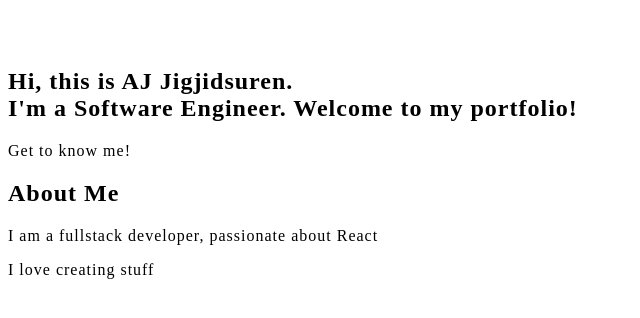
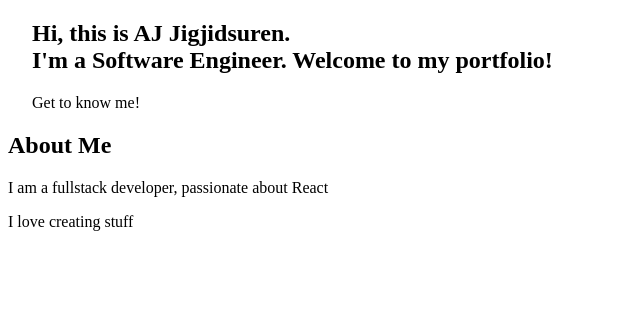
Before and after one commit to aizamjj/portfolio-website, a React app: page / in a window 1280 px wide. Shown: the top 318 px of the page, without its empty margins (0-640 px from the left). Built offline with nearby package versions, Linux system fonts and the light colour scheme.

Commit message:
Add stylesheets and material-ui

```diff
--- a/package.json
+++ b/package.json
@@ -48,6 +48,7 @@
     "webpack-merge": "^4.2.2"
   },
   "dependencies": {
+    "@material-ui/core": "^4.11.0",
     "node-sass": "^4.14.1",
     "path": "^0.12.7",
     "react": "^16.13.1",
--- a/src/components/App.jsx
+++ b/src/components/App.jsx
@@ -1,5 +1,5 @@
 import React, { useState, useEffect } from 'react';
-import './App.scss';
+import '../style/main.scss';
 import { PortfolioProvider } from '../context/context';
 
 // component imports
@@ -10,20 +10,18 @@ import About from './About';
 // other imports
 import { heroData, aboutData } from '../data/data';
 
-
 const App = () => {
   const [hero, setHero] = useState({});
   const [about, setAbout] = useState({});
-
   useEffect(() => {
-    setHero({...heroData});
-    setAbout({...aboutData});
+    setHero({ ...heroData });
+    setAbout({ ...aboutData });
   }, []);
 
   return (
     <PortfolioProvider value={{ hero, about }}>
-      <Hero/>
-      <About/>
+      <Hero id="hero"/>
+      <About />
     </PortfolioProvider>
   );
 };
--- a/src/components/App.scss
+++ /dev/null
@@ -1,12 +0,0 @@
-#app {
-    letter-spacing: 1px;
-    padding-top: 40px;
-
-    & > div {
-        display: flex;
-        font-size: 25px;
-        font-weight: bold;
-        justify-content: center;
-        margin: 0 auto;
-    }
-}
--- a/src/components/Hero.jsx
+++ b/src/components/Hero.jsx
@@ -1,12 +1,14 @@
 import React, { useContext } from 'react';
 import PortfolioContext from '../context/context';
+import Container from '@material-ui/core/Container';
 
 const Hero = () => {
   const { hero } = useContext(PortfolioContext);
   const { title, name, subtitle, cta } = hero;
 
   return (
-      <section>
+      <section id="hero">
+        <Container>
           <h1>
             {title}
             <span>
@@ -20,6 +22,7 @@ const Hero = () => {
               {cta}
             </a>
           </p>
+        </Container>
       </section>
   );
 };
--- a/src/index.html
+++ b/src/index.html
@@ -4,6 +4,8 @@
         <meta charset="utf-8">
         <title>AJ's Portfolio</title>
         <link rel="stylesheet" href="https://fonts.googleapis.com/css?family=Roboto+Mono">
+        <!-- <link rel="stylesheet/scss" type="text/css" href="/src/style/main.scss" /> -->
+        <!-- <script src="main.scss" type="></script>     -->
     </head>
     <body>
         <div id ="app"></div>
--- /dev/null
+++ b/src/style/_hero.scss
@@ -0,0 +1,4 @@
+#hero {
+  font-size: $default-font-size;
+  background: $primary-color;
+}
--- /dev/null
+++ b/src/style/_variables.scss
@@ -0,0 +1,8 @@
+// COLORS
+
+$primary-color: #00b09b;
+$secondary-color: #96c93d;
+
+//FONT SIZE
+
+$default-font-size: 1.6rem;
--- /dev/null
+++ b/src/style/main.scss
@@ -0,0 +1 @@
+@import './variables';
```
Lines whose indentation alone changed are shown as unchanged.
